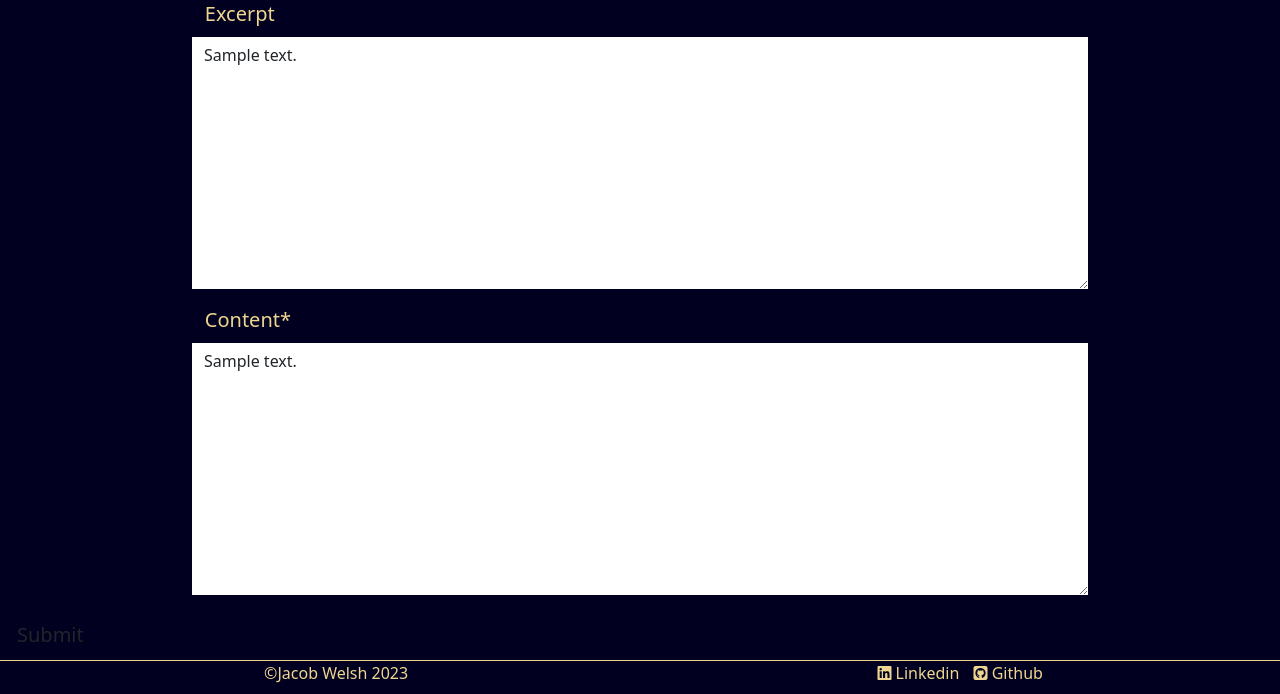
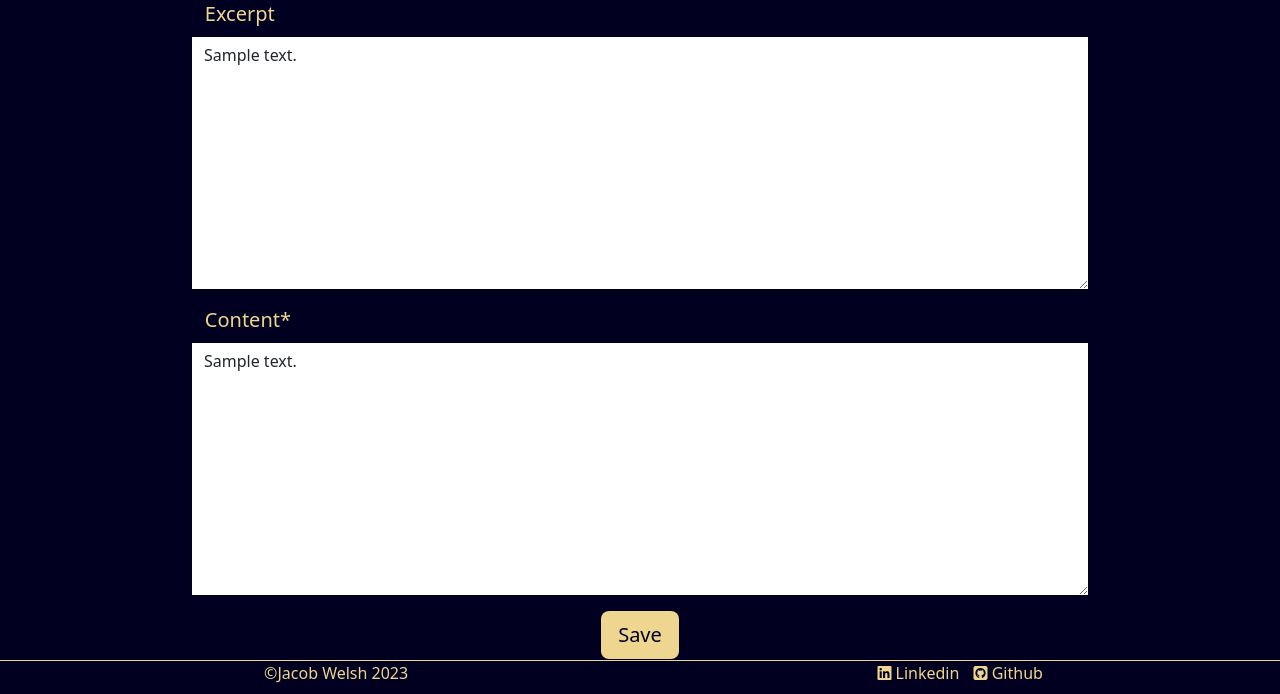
Before and after one commit to Welshy92/everyday-legends, a Django app: a page that uses templates/edit-post.html in a window 1280 px wide. Shown: the part 110-804 px from the top of the page. Run offline with Django 3.2, Linux system fonts and the light colour scheme; tables that the repository leaves empty hold one stand-in row (values such as "Sample post"); some libraries are stand-ins or nearby versions.

Commit message:
Add styling for edit post save button

```diff
--- a/static/css/style.css
+++ b/static/css/style.css
@@ -305,6 +305,16 @@ strong > .text-secondary {
     align-items: flex-end;
 }
 
+.btn-signup {
+    display: flex;
+    justify-content: center;
+}
+
+.btn-signup > button {
+    background-color: #EFD690;
+    color: #010020;
+}
+
 @media screen and (min-width: 768px) {
     .form-control {
         border-left: 15vw solid transparent;
--- a/templates/edit-post.html
+++ b/templates/edit-post.html
@@ -7,7 +7,9 @@
 <form method="post" style="margin-top: 1.3em;">
     {{ edit_form | crispy }}
     {% csrf_token %}
-    <button type="submit" class="btn btn-singup btn-lg">Submit</button>
+    <div class="btn-signup">
+        <button type="submit" class="btn btn-lg">Save</button>
+    </div>
 </form>
 
 {% endblock%}
```
